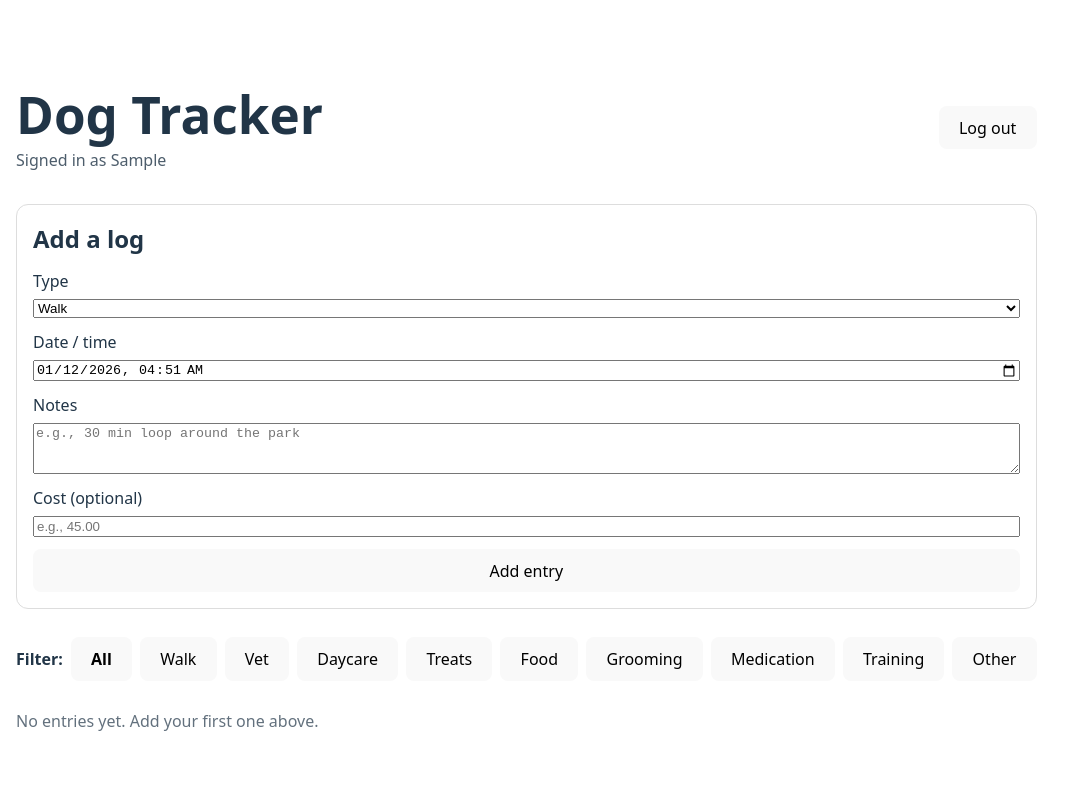
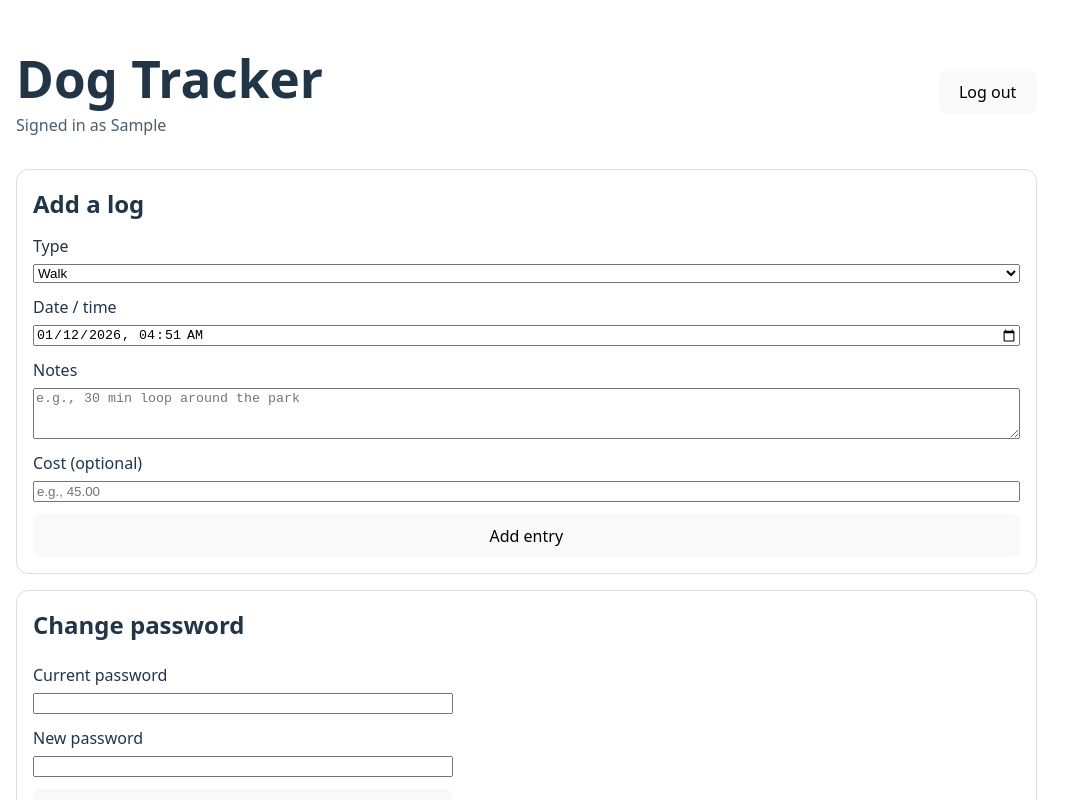
Before and after one commit to kmacfadyen/place, a React (Vite) app: page / in a window 1280 px wide. Both pictures are taken after typing "Sample", "Sample", "Sample123" into the empty fields and a click on the button "Create profile". Shown: the top 800 px of the page, without its empty margins (0-1084 px from the left). Built offline with nearby package versions, Linux system fonts and the light colour scheme.

Commit message:
added ability to change password

```diff
--- a/src/lib/auth.ts
+++ b/src/lib/auth.ts
@@ -32,10 +32,6 @@ export async function verifyUserPassword(userId: string, password: string): Prom
   const user = state.users.find((u) => u.id === userId);
   if (!user) return false;
 
-
-
-
-
   const attemptedHash = await hashPassword(password);
   return attemptedHash === user.passwordHash;
 }
@@ -56,3 +52,32 @@ export function deleteUser(userId: string): void {
     currentUserId,
   });
 }
+
+export async function changePassword(
+  userId: string,
+  currentPassword: string,
+  newPassword: string
+): Promise<{ ok: true } | { ok: false; reason: string }> {
+  if (newPassword.length < 6) {
+    return { ok: false, reason: "New password must be at least 6 characters." };
+  }
+
+  const state = loadState();
+  const user = state.users.find((u) => u.id === userId);
+  if (!user) return { ok: false, reason: "User not found." };
+
+  const currentHash = await hashPassword(currentPassword);
+  if (currentHash !== user.passwordHash) {
+    return { ok: false, reason: "Current password is incorrect." };
+  }
+
+  const newHash = await hashPassword(newPassword);
+
+  const users = state.users.map((u) =>
+    u.id === userId ? { ...u, passwordHash: newHash } : u
+  );
+
+  saveState({ ...state, users });
+
+  return { ok: true };
+}
--- a/src/pages/Dashboard.tsx
+++ b/src/pages/Dashboard.tsx
@@ -5,6 +5,8 @@ import FilterBar from "../components/FilterBar";
 import { loadState, saveState } from "../lib/storage";
 import { setCurrentUser } from "../lib/auth";
 import type { Entry, EntryTypeId, User } from "../lib/types";
+import { changePassword } from "../lib/auth";
+
 
 type FilterType = "all" | EntryTypeId;
 
@@ -16,6 +18,11 @@ type Props = {
 export default function Dashboard({ user, onLogout }: Props) {
   const [entries, setEntries] = useState<Entry[]>(() => loadState().entries);
   const [filterTypeId, setFilterTypeId] = useState<FilterType>("all");
+  const [currentPw, setCurrentPw] = useState("");
+  const [newPw, setNewPw] = useState("");
+  const [pwMsg, setPwMsg] = useState<string | null>(null);
+  const [pwErr, setPwErr] = useState<string | null>(null);
+
 
   useEffect(() => {
     const state = loadState();
@@ -60,6 +67,59 @@ export default function Dashboard({ user, onLogout }: Props) {
 
       <EntryForm userId={user.id} onAdd={handleAdd} />
 
+      <section style={{ border: "1px solid #ddd", borderRadius: 12, padding: 16 }}>
+  <h2 style={{ marginTop: 0 }}>Change password</h2>
+
+  {pwErr ? <p style={{ color: "crimson", marginTop: 0 }}>{pwErr}</p> : null}
+  {pwMsg ? <p style={{ color: "green", marginTop: 0 }}>{pwMsg}</p> : null}
+
+  <form
+    onSubmit={async (e) => {
+      e.preventDefault();
+      setPwErr(null);
+      setPwMsg(null);
+
+      const result = await changePassword(user.id, currentPw, newPw);
+
+      if (!result.ok) {
+        setPwErr(result.reason);
+        return;
+      }
+
+      setPwMsg("Password updated.");
+      setCurrentPw("");
+      setNewPw("");
+    }}
+    style={{ display: "grid", gap: 12, maxWidth: 420 }}
+  >
+    <label style={{ display: "grid", gap: 6 }}>
+      Current password
+      <input
+        type="password"
+        value={currentPw}
+        onChange={(e) => setCurrentPw(e.target.value)}
+        autoComplete="current-password"
+        required
+      />
+    </label>
+
+    <label style={{ display: "grid", gap: 6 }}>
+      New password
+      <input
+        type="password"
+        value={newPw}
+        onChange={(e) => setNewPw(e.target.value)}
+        autoComplete="new-password"
+        minLength={6}
+        required
+      />
+    </label>
+
+    <button type="submit">Update password</button>
+  </form>
+</section>
+
+
       <section>
         <FilterBar filterTypeId={filterTypeId} setFilterTypeId={setFilterTypeId} />
         <EntryList entries={filtered} onDelete={handleDelete} />
--- a/src/pages/ProfileGate.tsx
+++ b/src/pages/ProfileGate.tsx
@@ -59,10 +59,10 @@ if (password.length < 6) {
 }
 
 
-  function handleSelect(user: User) {
-    setCurrentUser(user.id);
-    onAuthed(user);
-  }
+//   function handleSelect(user: User) {
+//     setCurrentUser(user.id);
+//     onAuthed(user);
+//   }
 
   function handleDeleteUser(userId: string) {
   const state = loadState();
```
